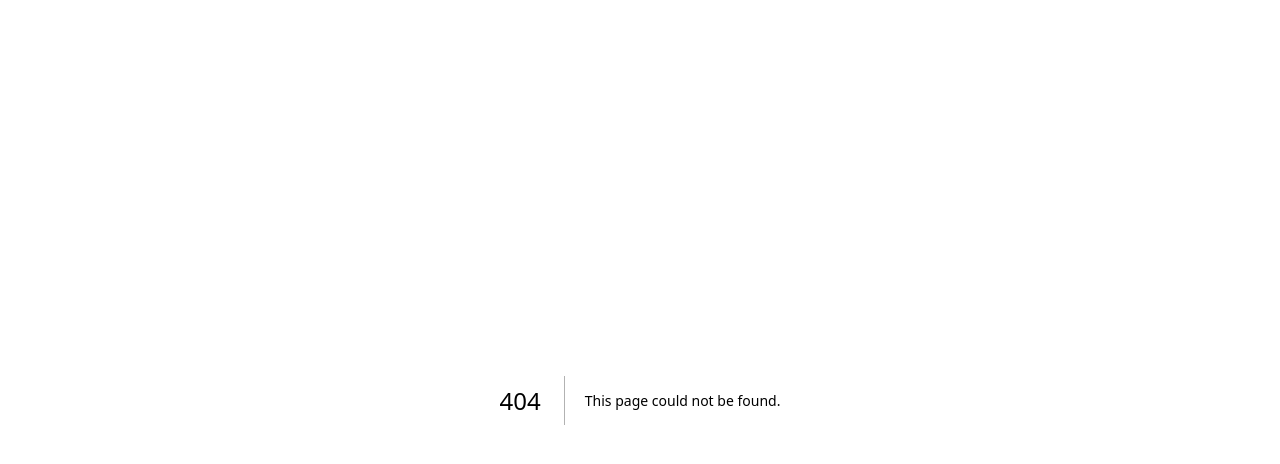
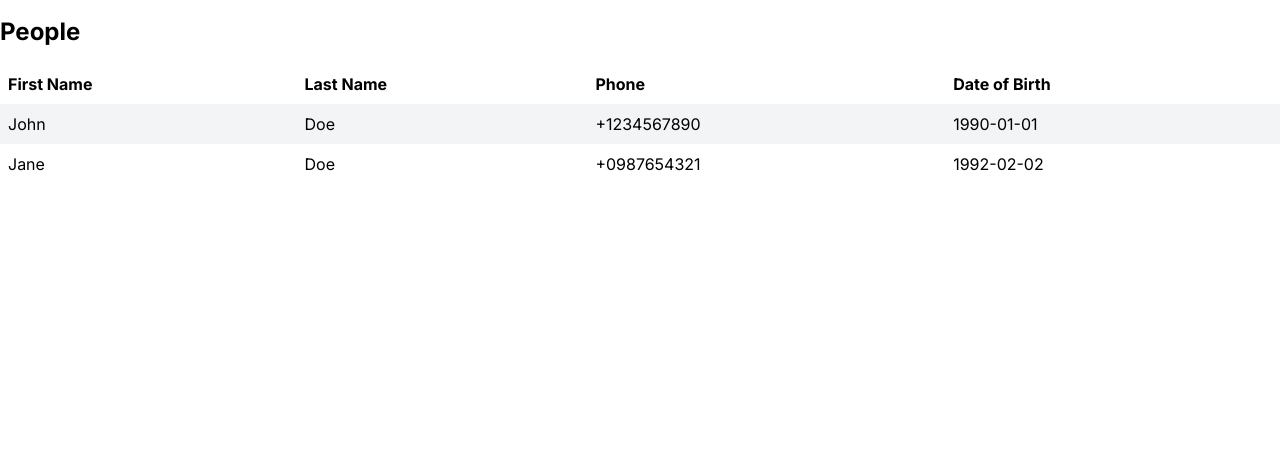
Before and after one commit to venkateshkasthala1/person-next-ssr, a Next.js app: page /person-c in a window 1280 px wide. Before the commit this address had no page. Shown: the top 464 px of the page. Built offline with nearby package versions, Linux system fonts and the light colour scheme; no server answers.

Commit message:
first commit

```diff
--- /dev/null
+++ b/app/api/person/route.ts
@@ -0,0 +1,32 @@
+import { NextRequest, NextResponse } from 'next/server';
+import { Person } from '../../models/person'
+
+
+  // Mock data: An array of person objects
+const mockPersonData: Person[] = [
+    {
+        id: 1,
+        firstName: "John",
+        lastName: "Doe",
+        dob: "1990-01-01",
+        phone: "+1234567890",
+    },
+    {
+        id: 2,
+        firstName: "Jane",
+        lastName: "Doe",
+        dob: "1992-02-02",
+        phone: "+0987654321",
+    },
+    // Add more mock data as needed
+];
+
+
+export async function GET(req: NextRequest, res: NextResponse) {
+    return new Response(JSON.stringify(mockPersonData), {
+        status: 200,
+        headers: {
+            'Content-Type': 'application/json',
+        },
+    })
+}
--- a/app/globals.css
+++ b/app/globals.css
@@ -4,26 +4,24 @@
 
 :root {
   --foreground-rgb: 0, 0, 0;
-  --background-start-rgb: 214, 219, 220;
-  --background-end-rgb: 255, 255, 255;
 }
 
 @media (prefers-color-scheme: dark) {
   :root {
     --foreground-rgb: 255, 255, 255;
-    --background-start-rgb: 0, 0, 0;
-    --background-end-rgb: 0, 0, 0;
+    --background-rgb: 0, 0, 0;
   }
 }
 
 body {
   color: rgb(var(--foreground-rgb));
-  background: linear-gradient(
-      to bottom,
-      transparent,
-      rgb(var(--background-end-rgb))
-    )
-    rgb(var(--background-start-rgb));
+  background-color: rgb(255, 255, 255); /* Set background to plain white */
+}
+
+@media (prefers-color-scheme: dark) {
+  body {
+    background-color: rgb(var(--background-rgb)); /* Optional: set to black in dark mode */
+  }
 }
 
 @layer utilities {
--- /dev/null
+++ b/app/models/person.ts
@@ -0,0 +1,9 @@
+// types/person.ts or models/person.ts
+
+export type Person = {
+    id: number;
+    firstName: string;
+    lastName: string;
+    phone: string;
+    dob: string; // Date of Birth
+  };
--- /dev/null
+++ b/app/person-c/page.tsx
@@ -0,0 +1,59 @@
+// pages/people.tsx
+'use client'
+
+import { useEffect, useState } from 'react';
+import { Person } from '../models/person'; // Adjust the import path as necessary
+
+const PeoplePage = () => {
+  const [people, setPeople] = useState<Person[]>([]);
+  const apiHostname = process.env.NEXT_PUBLIC_API_HOSTNAME; // Ensure this variable is set in your .env.local file
+  const bearerToken = process.env.API_BEARER_TOKEN; // Replace this with your actual bearer token
+
+  useEffect(() => {
+    const fetchPeople = async () => {
+      const response = await fetch(`${apiHostname}/api/person`, {
+        method: 'GET',
+        headers: new Headers({
+          'Authorization': `Bearer ${bearerToken}`,
+          'Content-Type': 'application/json'
+        }),
+      });
+      if (!response.ok) {
+        console.error('Failed to fetch people');
+        return;
+      }
+      const data: Person[] = await response.json();
+      setPeople(data);
+    };
+
+    fetchPeople();
+  }, [apiHostname]);
+
+  return (
+    <div className="container mx-auto">
+      <h1 className="text-2xl font-bold my-4">People</h1>
+      <table className="table-auto w-full">
+        <thead className="text-left">
+          <tr>
+            <th className="p-2">First Name</th>
+            <th className="p-2">Last Name</th>
+            <th className="p-2">Phone</th>
+            <th className="p-2">Date of Birth</th>
+          </tr>
+        </thead>
+        <tbody>
+          {people.map((person, index) => (
+            <tr key={index} className="odd:bg-gray-100">
+              <td className="p-2">{person.firstName}</td> {/* Adjusted to camelCase */}
+              <td className="p-2">{person.lastName}</td> {/* Adjusted to camelCase */}
+              <td className="p-2">{person.phone}</td>
+              <td className="p-2">{person.dob}</td>
+            </tr>
+          ))}
+        </tbody>
+      </table>
+    </div>
+  );
+};
+
+export default PeoplePage;
--- /dev/null
+++ b/app/person-s/page.tsx
@@ -0,0 +1,53 @@
+// pages/person-s/page.tsx
+'use server';
+
+import { Person } from '../models/person'; // Adjust the import path as necessary
+
+const PeoplePage = async () => {
+  const apiHostname = process.env.NEXT_PUBLIC_API_HOSTNAME; // This will work if used in getServerSideProps or API routes
+  const bearerToken = process.env.API_BEARER_TOKEN; // Ensure this is set in your .env (not .env.local since it's a server component)
+
+  // Fetch people data
+  const response = await fetch(`${apiHostname}/api/person`, {
+    method: 'GET',
+    headers: {
+      'Authorization': `Bearer ${bearerToken}`,
+      'Content-Type': 'application/json',
+    },
+  });
+
+  if (!response.ok) {
+    console.error('Failed to fetch people');
+    return <div>Failed to load data.</div>;
+  }
+
+  const people: Person[] = await response.json();
+
+  return (
+    <div className="container mx-auto">
+      <h1 className="text-2xl font-bold my-4">People</h1>
+      <table className="table-auto w-full">
+        <thead className="text-left">
+          <tr>
+            <th className="p-2">First Name</th>
+            <th className="p-2">Last Name</th>
+            <th className="p-2">Phone</th>
+            <th className="p-2">Date of Birth</th>
+          </tr>
+        </thead>
+        <tbody>
+          {people.map((person, index) => (
+            <tr key={index} className="odd:bg-gray-100">
+              <td className="p-2">{person.firstName}</td>
+              <td className="p-2">{person.lastName}</td>
+              <td className="p-2">{person.phone}</td>
+              <td className="p-2">{person.dob}</td>
+            </tr>
+          ))}
+        </tbody>
+      </table>
+    </div>
+  );
+};
+
+export default PeoplePage;
```
Also changed, not shown: 1 other file (tests, documents, lock files or other folders).
